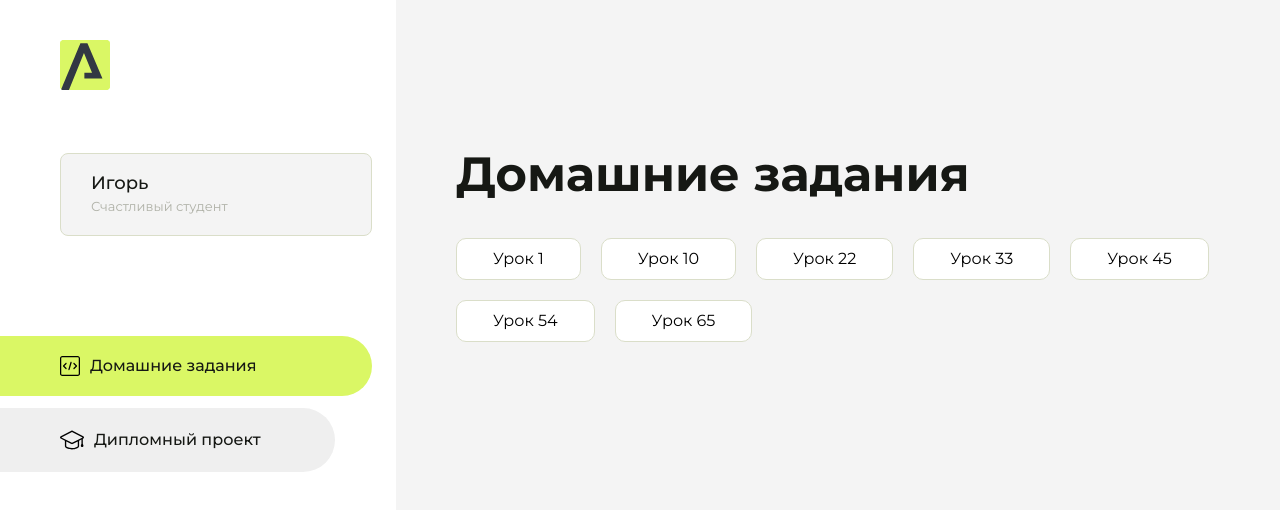
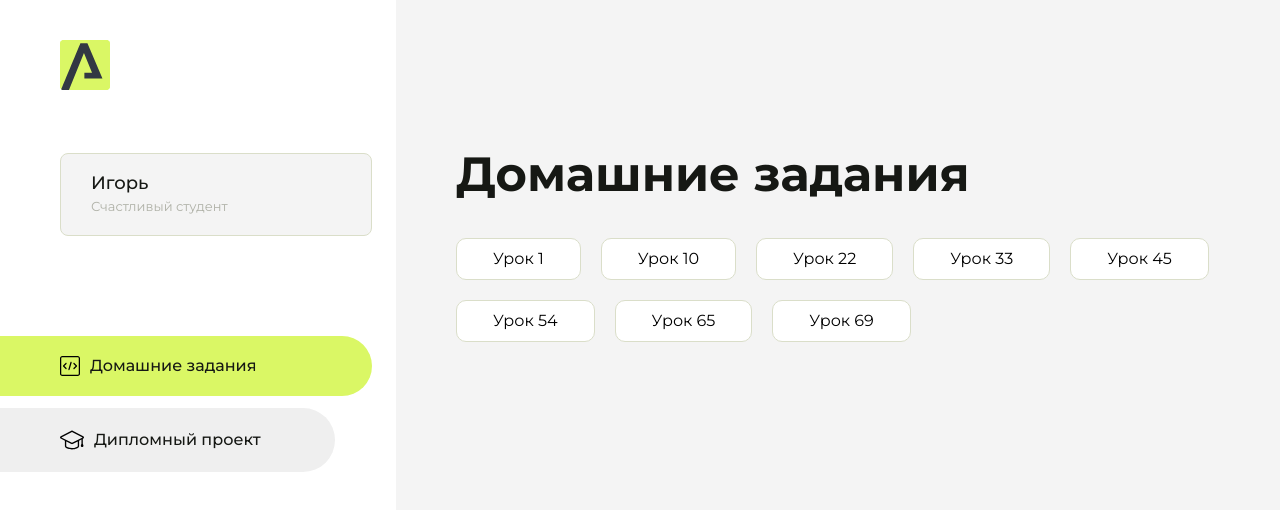
Before and after one commit to Yngvarr757/homework, a plain HTML site: page index.html in a window 1280 px wide. Drawn offline with Linux system fonts and the light colour scheme.

Commit message:
Update index.html

```diff
--- a/index.html
+++ b/index.html
@@ -114,6 +114,9 @@
                      <li class="content__list-item">
                         <a href="homework-5/index.html">Урок 65</a>
                     </li>
+                    <li class="content__list-item">
+                        <a href="mini-homework/index.html">Урок 69</a>
+                    </li>
                 </ul>
             </div>
             <div class="content__block hidden" id="diplomBlock">
```
